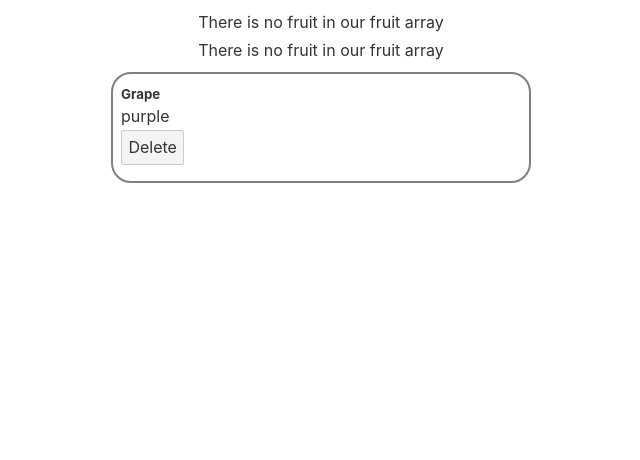
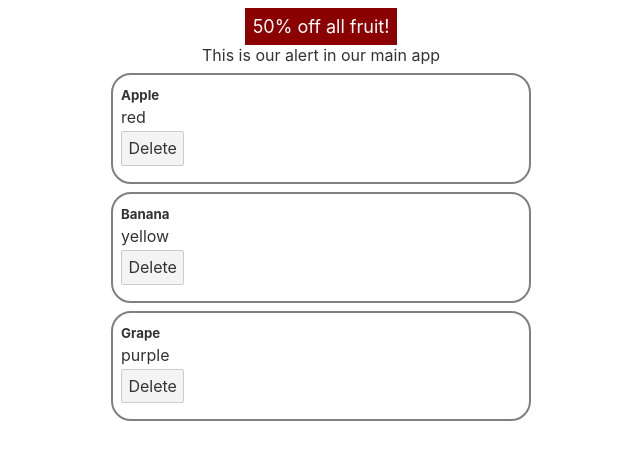
Before and after one commit to markpackham/more-svelte-learning, a Svelte app: page / in a window 1280 px wide. Shown: the top 460 px of the page, without its empty margins (319-959 px from the left). Built offline with nearby package versions, Linux system fonts and the light colour scheme.

Commit message:
add component
https://youtu.be/0I_B6o2RX5A?t=2314

```diff
--- /dev/null
+++ b/src/Announcement.svelte
@@ -0,0 +1,16 @@
+<script>
+
+</script>
+
+<div class="alert">
+50% off all fruit!
+</div>
+
+<style>
+.alert{
+    padding: 8px;
+    font-size: 18px;
+    background-color: darkred;
+    color: white;
+}
+</style>
--- a/src/App.svelte
+++ b/src/App.svelte
@@ -1,4 +1,5 @@
 <script>
+	import Announcement from "./Announcement.svelte";
 	let fruits = [
 		{name: "Apple", color: "red", amount: 5, id: 1},
 		{name: "Banana", color: "yellow", amount: 7, id: 2},
@@ -6,22 +7,29 @@
 	];
 	const deleteFruit = (id) => {
 		fruits = fruits.filter((fruit) => fruit.id != id)
+		// True: Keep it in our array
+		// False: Remove it from our array
 		console.log(fruits);
 	}
-
 </script>
 
 <main>
+	<Announcement />
+	<div class="alert">
+		This is our alert in our main app
+	</div>
 	{#each fruits as fruit (fruit.id)}
-		{#if fruit.amount < 4}
+		{#if fruit.amount < 100}
 			<div class="card">
 				<h5>{fruit.name}</h5>
 				<p>{fruit.color}</p>
 				<button on:click={() => deleteFruit(fruit.id)}>Delete</button>
 			</div>
 		{:else}
+			<p>The amount for {fruit.name} is greater than or equal to 4</p>
+		{/if}
+	{:else}
 		<p>There is no fruit in our fruit array</p>
-		{/if}
 	{/each}
 </main>
 
```
